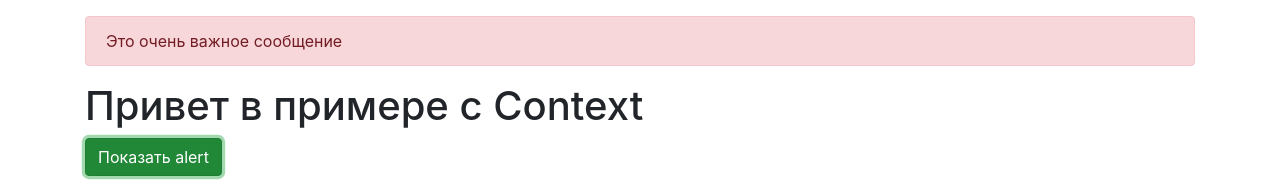
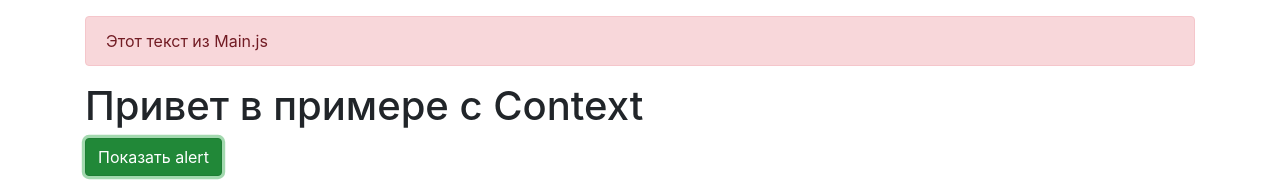
Before and after one commit to tataqt/react-hooks-full, a React (Create React App) app: page / in a window 1280 px wide. Both pictures are taken after a click on the button "Показать alert". Shown: the top 181 px of the page. Built offline with nearby package versions, Linux system fonts and the light colour scheme.

Commit message:
useReducer

```diff
--- a/src/Main.jsx
+++ b/src/Main.jsx
@@ -2,11 +2,11 @@ import React from 'react';
 import { useAlert } from './alert/AlertContext';
 
 export default function Main() {
-    const {toggle} = useAlert();
+    const {show} = useAlert();
     return (
         <>
             <h1>Привет в примере с Context</h1>
-            <button onClick={toggle} className="btn btn-success">Показать alert</button>
+            <button onClick={() => show("Этот текст из Main.js")} className="btn btn-success">Показать alert</button>
         </>
     )
 }
--- a/src/alert/Alert.jsx
+++ b/src/alert/Alert.jsx
@@ -1,4 +1,4 @@
-import React, { useContext } from 'react';
+import React from 'react';
 import { useAlert } from './AlertContext';
 
 function Alert() {
@@ -7,8 +7,8 @@ function Alert() {
     if (!alert.visible) return null;
 
     return (
-        <div className={'alert alert-danger'} onClick={alert.toggle}>
-            Это очень важное сообщение
+        <div className={'alert alert-danger'} onClick={alert.hide}>
+            {alert.text}
         </div>
     );
 }
--- a/src/alert/AlertContext.jsx
+++ b/src/alert/AlertContext.jsx
@@ -1,4 +1,4 @@
-import React, { useState, useContext } from 'react';
+import React, { useContext, useReducer } from 'react';
 
 const AlertContext = React.createContext();
 
@@ -6,15 +6,39 @@ export const useAlert = () => {
     return useContext(AlertContext);
 }
 
+const SHOW_ALERT = 'show';
+const HIDE_ALERT = 'hide';
+
+const reducer = (state, action) => {
+    switch (action.type) {
+        case 'show':
+            return {
+                ...state, visible: true, text: action.text
+            }
+        case 'hide':
+            return {
+                ...state, visible: false
+            }
+        default:
+            return state;
+    }
+}
+
 export const AlertProvider = ({ children }) => {
-    const [alert, setAlert] = useState(false);
+    const [state, dispatch] = useReducer(reducer, {
+        visible: false,
+        text: ''
+    });
 
-    const toggle = () => setAlert(prev => !prev);
+    const show = (text) => dispatch({ type: SHOW_ALERT, text });
+    const hide = () => dispatch({ type: HIDE_ALERT });
 
     return (
         <AlertContext.Provider value={{
-            visible: alert,
-            toggle
+            visible: state.visible,
+            text: state.text,
+            show,
+            hide
         }}>
             {children}
         </AlertContext.Provider>
```
